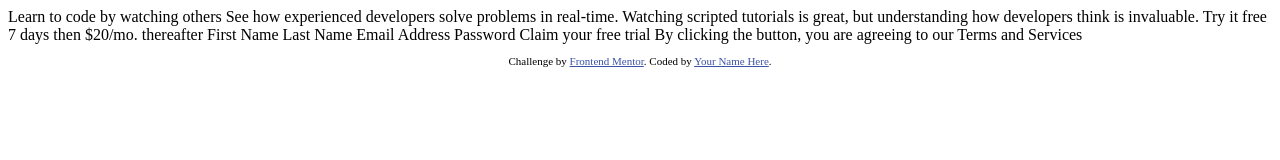
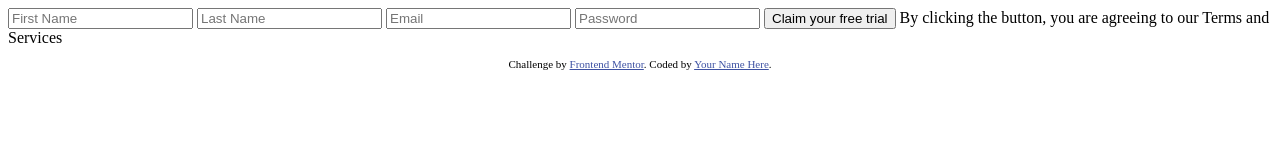
Before and after one commit to i-ganza007/intro-component-with-signup-form-master, a plain HTML site: page intro-component-with-signup-form-master/index.html in a window 1280 px wide. Drawn offline with Linux system fonts and the light colour scheme.

Commit message:
Update index.html
TO-FINISH THE INITIAL PARTD

```diff
--- a/intro-component-with-signup-form-master/index.html
+++ b/intro-component-with-signup-form-master/index.html
@@ -16,22 +16,23 @@
 </head>
 <body>
 
-  Learn to code by watching others
+  <div class="outer-container">
+    <div class="inner-container">
+      <form action="">
+      <input type="text" placeholder="First Name">
+      <input type="text" placeholder="Last Name">
+      <input type="email" placeholder="Email">
+      <input type="password" placeholder="Password">
+      <button type="submit">  Claim your free trial </button>
+      <span>  By clicking the button, you are agreeing to our Terms and Services
+      </span>
+    </div>
 
-  See how experienced developers solve problems in real-time. Watching scripted tutorials is great,
-  but understanding how developers think is invaluable.
 
-  Try it free 7 days then $20/mo. thereafter
 
-  First Name
-  Last Name
-  Email Address
-  Password
 
-  Claim your free trial
-
-  By clicking the button, you are agreeing to our Terms and Services
-
+    </form>
+  </div>
   <footer>
     <p class="attribution">
       Challenge by <a href="https://www.frontendmentor.io?ref=challenge" target="_blank">Frontend Mentor</a>.
```
